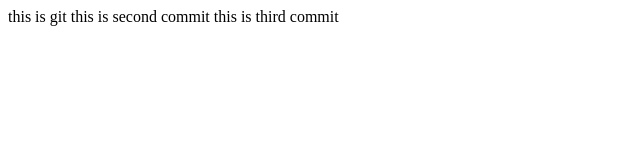
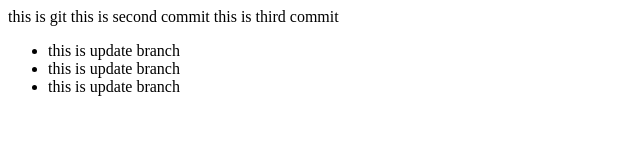
Before and after one commit to vlvwlw/git-learn, a plain HTML site: page index.html in a window 1280 px wide. Shown: the whole page, without its empty margins (0-640 px from the left). Drawn offline with Linux system fonts and the light colour scheme.

Commit message:
在update分支上提交index.html

```diff
--- a/index.html
+++ b/index.html
@@ -11,5 +11,10 @@
         this is second commit
         this is third commit
     </div>
+    <ul>
+        <li>this is update branch</li>
+        <li>this is update branch</li>
+        <li>this is update branch</li>
+    </ul>
 </body>
 </html>
```
